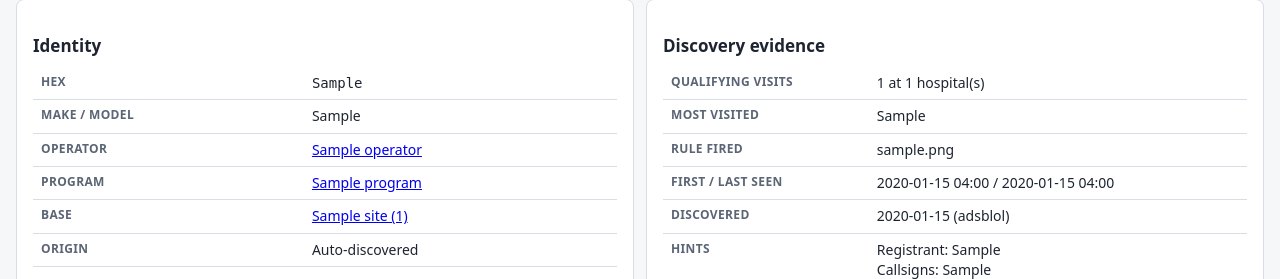
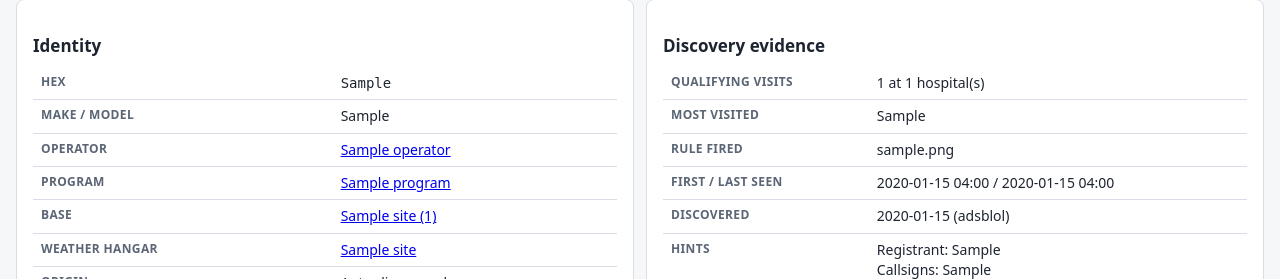
Before and after one commit to thrivestorm2/helopath, a Django app: page /aircraft/1/ in a window 1280 px wide. Shown: the part 151-430 px from the top of the page. Run offline with Django 5.2, Linux system fonts and the light colour scheme; a user stored in the database is signed in; tables that the repository leaves empty hold one stand-in row (values such as "Sample post"); data that the repository does not hold is empty.

Commit message:
Aircraft page: weather hangar from its base, marked when only suggested (#10)
Shows the base's weather hangar; when none is set, the base's top suggested
airport with a "suggested, not confirmed" badge and (admins) a link to
confirm it on the base page.


Claude-Session: https://claude.ai/code/session_011N3H8DjEjy3KzCTb1oJH4M

Co-authored-by: Claude <noreply@anthropic.com>

```diff
--- a/tracker/templates/tracker/aircraft_detail.html
+++ b/tracker/templates/tracker/aircraft_detail.html
@@ -11,6 +11,10 @@
     <tr><th>Operator</th><td>{% if aircraft.operator %}<a href="{% url 'operator_detail' aircraft.operator_id %}">{{ aircraft.operator }}</a>{% else %}—{% endif %}</td></tr>
     <tr><th>Program</th><td>{% if aircraft.program %}<a href="{% url 'program_detail' aircraft.program_id %}">{{ aircraft.program }}</a>{% else %}—{% endif %}</td></tr>
     <tr><th>Base</th><td>{% if aircraft.base %}<a href="{% url 'site_detail' aircraft.base_id %}">{{ aircraft.base }}</a>{% elif aircraft.inferred_base %}<a href="{% url 'site_detail' aircraft.inferred_base_id %}">{{ aircraft.inferred_base }}</a> <em class="inferred">inferred</em>{% else %}—{% endif %}</td></tr>
+    <tr><th>Weather hangar</th><td>{% if hangar %}<a href="{% url 'site_detail' hangar.pk %}">{{ hangar.name }}</a>
+      {% if hangar_days %}<span class="badge discovered" title="Not confirmed: the base's aircraft started the day here {{ hangar_days }} times">suggested, not confirmed</span>
+      {% if is_admin %}<a href="{% url 'site_detail' base.pk %}#hangar">Confirm on base page</a>{% endif %}{% endif %}
+      {% else %}—{% endif %}</td></tr>
     <tr><th>Origin</th><td>{{ aircraft.get_origin_display }}</td></tr>
   </table>
 </div>
--- a/tracker/views.py
+++ b/tracker/views.py
@@ -148,8 +148,15 @@ def aircraft_detail(request, pk):
     aircraft = get_object_or_404(Aircraft, pk=pk, status__in=Aircraft.VISIBLE)
     legs = aircraft.legs.filter(source=SOURCE).select_related("start_site", "end_site").order_by("-start_ts")
     page = _page(request, legs, 25)
+    # Weather hangar comes from the base: the one set on it, else the base's top suggestion (marked unconfirmed).
+    base = aircraft.base or aircraft.inferred_base
+    hangar, hangar_days = (base.weather_hangar if base else None), None
+    if base and not hangar:
+        top = suggest_hangars(base, SOURCE, limit=1)
+        if top:
+            hangar, hangar_days = top[0][0], top[0][1]
     return render(request, "tracker/aircraft_detail.html", {
-        "aircraft": aircraft, "page": page,
+        "aircraft": aircraft, "page": page, "base": base, "hangar": hangar, "hangar_days": hangar_days,
         "tracks": [{"id": leg.pk, "state": leg.end_state, "pts": [[p[0], p[1]] for p in leg.simplified_track]}
                    for leg in page],
     })
```
Also changed, not shown: tracker/tests/test_hangar.py (+19 -0 lines).
